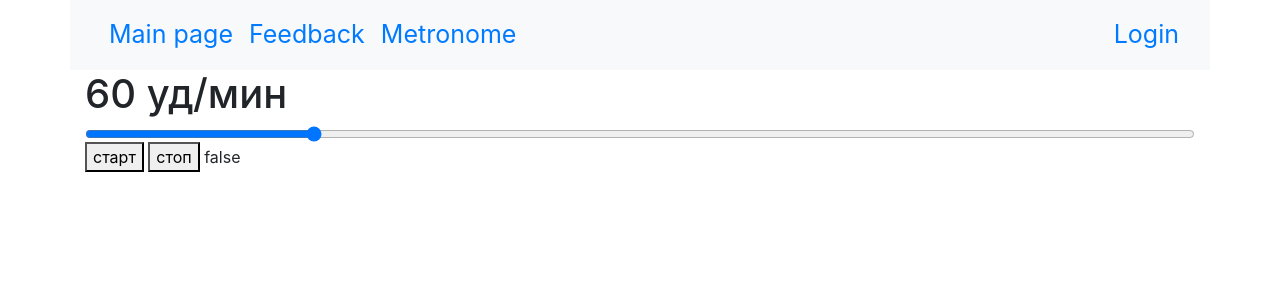
After one commit to Zefordd/Calculator, a Python web app: template templates/metronome/metronome.html in a window 1280 px wide. The commit adds this page. Shown: the top 300 px of the page. Run offline with Jinja, Linux system fonts and the light colour scheme; the template is opened without the code that fills it, so the values that code supplies are empty.

Commit message:
сделан метроном с отсчетом в консоль

```diff
--- a/calculator/views.py
+++ b/calculator/views.py
@@ -19,9 +19,9 @@ class Feedback(web.View):
     async def get(self):
         pass
 
-class Metronom(web.View):
+class Metronome(web.View):
 
-    @aiohttp_jinja2.template('metronom/metronom.html')
+    @aiohttp_jinja2.template('metronome/metronome.html')
     async def get(self):
         pass
 
--- a/routes.py
+++ b/routes.py
@@ -1,5 +1,5 @@
 from auth.views import Login, Logout
-from calculator.views import Index, Feedback, Spiral, Metronom
+from calculator.views import Index, Feedback, Spiral, Metronome
 
 from settings import BaseConfig
 
@@ -10,7 +10,7 @@ def setup_routes(app):
     app.router.add_post('/login', Login.post)
     app.router.add_get('/logout', Logout.get, name='logout')
     app.router.add_get('/feedback', Feedback.get, name='feedback')
-    app.router.add_get('/metronom', Metronom.get, name='metronom')
+    app.router.add_get('/metronome', Metronome.get, name='metronome')
 
     app.router.add_post('/spiral', Spiral.post, name='spiral')
 
--- a/static/js/feedback.js
+++ b/static/js/feedback.js
@@ -24,7 +24,6 @@ var send_feedback = new Vue ({
         phone: '',
         feedback_button_blocker: true,
         phone_blocker: false,
-        alt_panel: true,
         show_one: false,
         show_two: false,
         show_three: false,
@@ -35,6 +34,7 @@ var send_feedback = new Vue ({
         send_feedback_button: function () {
             const man = new People(this.feedback, this.name, this.surname, this.email, this.phone);
             alert(man.sayHi());
+            this.feedback_button_blocker = true;
             this.feedback = this.name = this. surname = this.email = this.phone = ''
         },
 
@@ -51,7 +51,6 @@ var send_feedback = new Vue ({
             this.show_one = true;
             this.show_two = this.show_three = false;
             this.phone_blocker = true;
-            this.alt_panel = false;
         },
 
         choose_var_two: function() {
@@ -59,7 +58,6 @@ var send_feedback = new Vue ({
             this.show_two = true;
             this.show_one = this.show_three = false;
             this.phone_blocker = true;
-            this.alt_panel = false;
         },
 
         choose_var_three: function() {
@@ -67,7 +65,6 @@ var send_feedback = new Vue ({
             this.show_three = true;
             this.show_two = this.show_one = false;
             this.phone_blocker = true;
-            this.alt_panel = false;
         },
 
         do_number_to_phone: function() {
--- /dev/null
+++ b/static/js/metronome.js
@@ -0,0 +1,23 @@
+var metronome = new Vue ({
+    el: '#metronome',
+    data: {
+        start: false,
+        beats_per_minute: 60,
+    },
+    methods: {
+        start_metronome: function () {
+            console.log(0);
+            i = 1;
+            this.start = true;
+            interval = setInterval(this.do_one_beat, 60000 / this.beats_per_minute);
+        },
+        do_one_beat: function () {
+            console.log(i);
+            if (this.start === false) {
+                clearInterval(interval);
+            }
+            i += 1;
+        },
+    },
+    delimiters: ['[[',']]']
+})
--- a/templates/base.html
+++ b/templates/base.html
@@ -26,7 +26,7 @@
                     <a class="nav-link" href="/feedback">Feedback</a>
                 </li>
                 <li class="nav-item">
-                    <a class="nav-link" href="/metronom">Metronom</a>
+                    <a class="nav-link" href="/metronome">Metronome</a>
                 </li>
                 </ul>
 
--- a/templates/feedback/feedback.html
+++ b/templates/feedback/feedback.html
@@ -105,7 +105,7 @@
 
         <div class="col-md-4">
             <h4 style="font-size: 25px">Альтернативные способы ввода номера</h4>
-            <ul class="list-group" id="introduce_phone_number" v-if="alt_panel">
+            <ul class="list-group" id="introduce_phone_number">
                 <li class="list-group-item list-group-item-action" v-on:click="choose_var_one">вариант 1</li>
                 <li class="list-group-item list-group-item-action" v-on:click="choose_var_two">вариант 2</li>
                 <li class="list-group-item list-group-item-action" v-on:click="choose_var_three">вариант 3</li>
--- a/templates/metronom/metronom.html
+++ /dev/null
@@ -1,5 +0,0 @@
-{% extends 'base.html' %}
-
-{% block content %}
-<p>Metronom html</p>
-{% endblock %}
--- /dev/null
+++ b/templates/metronome/metronome.html
@@ -0,0 +1,26 @@
+{% extends 'base.html' %}
+
+
+{% block title %}
+    metronome
+{% endblock %}
+
+
+{% block content %}
+<div class="container" id="metronome">
+    <div class="row">
+        <div class="col">
+            <h1>[[ beats_per_minute ]] уд/мин</h1>
+            <input type="range" min="20" max="218" step="1" class="form-control-range" v-model="beats_per_minute">
+            <div class="w-100"></div>
+            <button v-on:click="start_metronome">старт</button>
+            <button v-on:click="start = false">стоп</button>
+            [[ start ]]
+
+        </div>
+
+    </div>
+</div>
+
+<script src="{{ static('js/metronome.js') }}"></script>
+{% endblock %}
```
